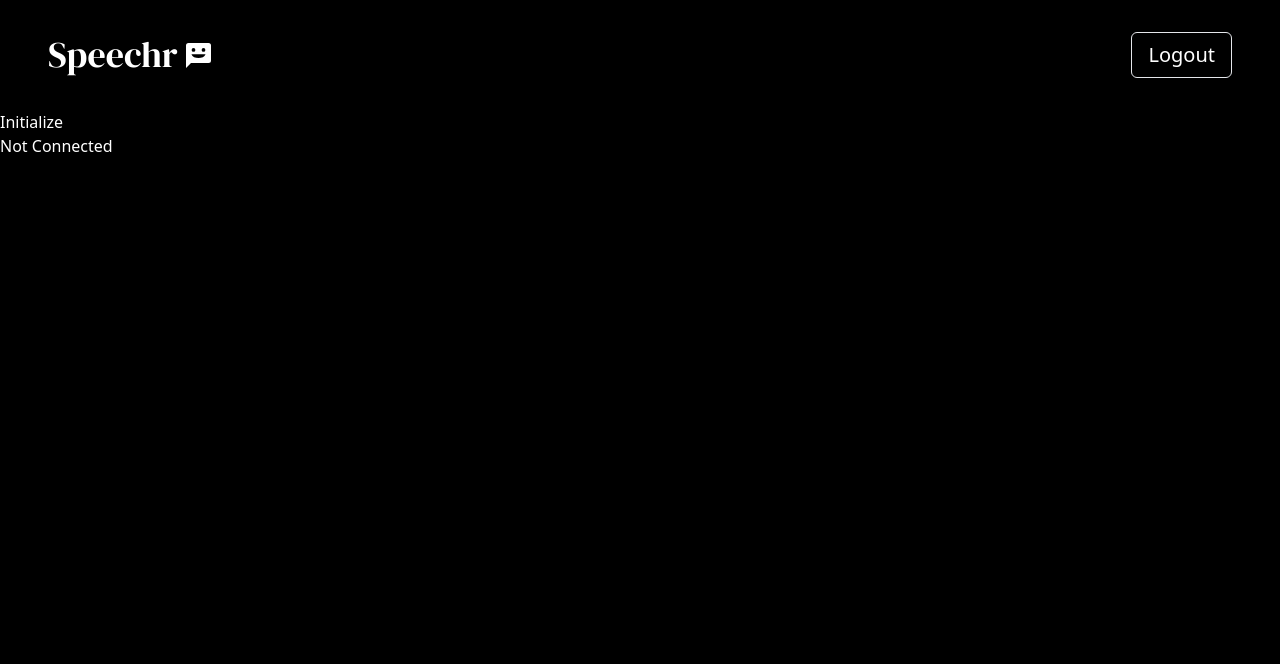
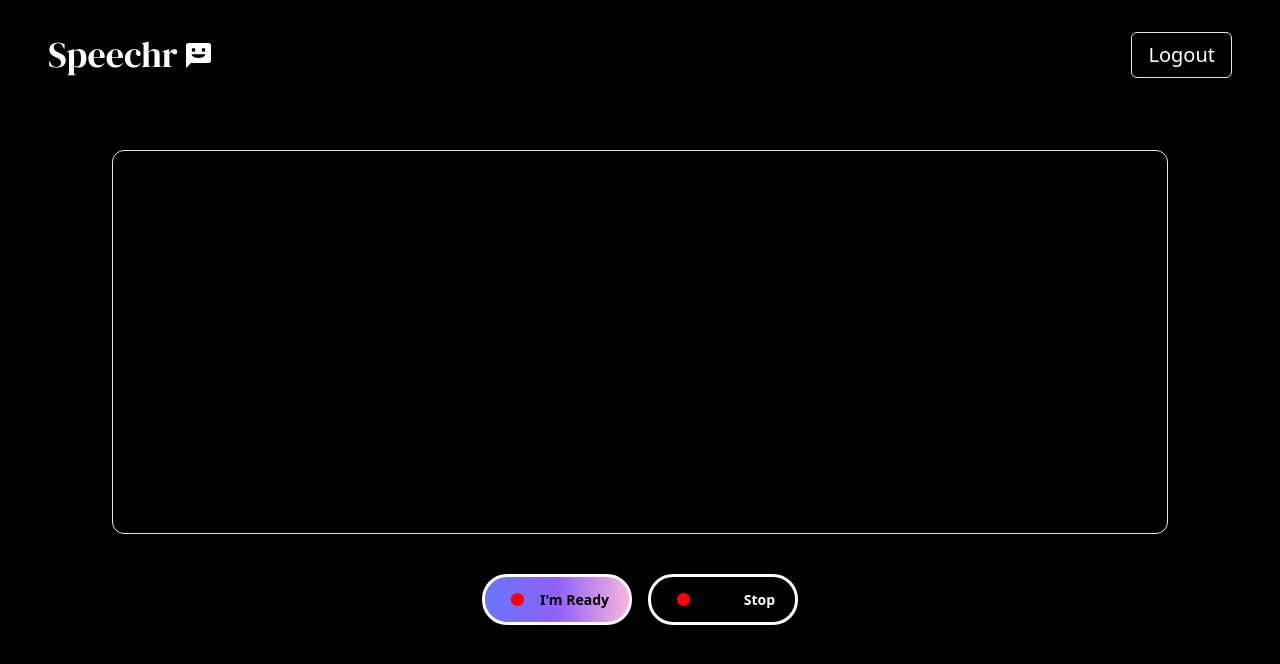
Before and after one commit to VelocirabbitTeam/SpeakEasy, a React app: page /play in a window 1280 px wide. Shown: the top 664 px of the page. Built offline with nearby package versions, Linux system fonts and the light colour scheme; sample sign-in values are in the browser's storage; what mic-recorder-to-mp3 would draw is missing.

Commit message:
websocket

```diff
--- a/client/components/Socket.jsx
+++ b/client/components/Socket.jsx
@@ -1,32 +1,46 @@
-import React, { useState } from 'react';
-
+import React, { useEffect, useState } from "react";
+import { Link } from "react-router-dom";
 
 export default function Socket() {
   const [initialized, setInitialized] = useState(false);
+  const [re, setRe] = useState(false);
+
+  const DEEPGRAM_API_KEY_2 = process.env.REACT_APP_DEEPGRAM_API_KEY_2;
+
+  let socket = "";
+  let mediaRecorder;
+  useEffect(() => {
+    console.log("re", re);
+  }, [re]);
 
   async function initialize() {
+    setRe(true);
+
+    // console.log('re', re)
+
     try {
+      //require to access microphone
       const stream = await navigator.mediaDevices.getUserMedia({ audio: true });
       console.log({ stream });
 
-      if (!MediaRecorder.isTypeSupported('audio/webm')) {
-        alert('Browser not supported');
+      if (!MediaRecorder.isTypeSupported("audio/webm")) {
+        alert("Browser not supported");
         return;
       }
 
-      const mediaRecorder = new MediaRecorder(stream, {
-        mimeType: 'audio/webm',
+      mediaRecorder = new MediaRecorder(stream, {
+        mimeType: "audio/webm",
       });
 
-      const socket = new WebSocket('wss://api.deepgram.com/v1/listen', [
-        'token',
-        process.env.DEEPGRAM_API_KEY_2
-        // 'b109ea30839e89a632eca68067176336a2486e4d',
+      //connect socket with deepgram
+      socket = new WebSocket("wss://api.deepgram.com/v1/listen", [
+        "token",
+        DEEPGRAM_API_KEY_2,
       ]);
 
       socket.onopen = () => {
-        console.log({ event: 'onopen' });
-        mediaRecorder.addEventListener('dataavailable', async (event) => {
+        console.log({ event: "onopen" });
+        mediaRecorder.addEventListener("dataavailable", async (event) => {
           if (event.data.size > 0 && socket.readyState === 1) {
             socket.send(event.data);
           }
@@ -35,34 +49,124 @@ export default function Socket() {
         setInitialized(true);
       };
 
+      //listen
       socket.onmessage = (message) => {
         const received = JSON.parse(message.data);
         const transcript = received.channel.alternatives[0].transcript;
         if (transcript && received.is_final) {
           console.log(transcript);
-          document.querySelector('#transcript').textContent += transcript + ' ';
+          document.querySelector("#transcript").textContent += transcript + " ";
         }
       };
 
       socket.onclose = () => {
-        console.log({ event: 'onclose' });
+        console.log({ event: "onclose" });
       };
 
       socket.onerror = (error) => {
-        console.log({ event: 'onerror', error });
+        console.log({ event: "onerror", error });
       };
+
+      function stopRecording() {
+        mediaRecorder.stop(); // Stop MediaRecorder
+        socket.close(); // Close WebSocket connection
+        setInitialized("");
+        console.log(initialized);
+        setRe(false);
+      }
+
+      // Add click event listener to stop button
+      document
+        .getElementById("stopButton")
+        .addEventListener("click", stopRecording);
     } catch (error) {
-      console.error('Error initializing:', error);
+      console.error("Error initializing:", error);
     }
   }
 
   return (
-    <div>
-      <button onClick={initialize} disabled={initialized}>
-        {initialized ? 'Initialized' : 'Initialize'}
-      </button>
-      <p id="status">{initialized ? 'Connected' : 'Not Connected'}</p>
-      <p id="transcript"></p>
+    <div className=" mx-28 mt-10">
+      {/* CONTENT  */}
+      <div className="border h-96 rounded-xl text-4xl overflow-scroll px-16 pt-8 leading-loose">
+        <p id="transcript">
+          {/* Your personal speaking coach. Practice anytime, get instant feedback,
+          and master your presentation professionalism. Your personal speaking
+          coach. Practice anytime, get instant feedback, and master your
+          presentation professionalism. Your personal speaking coach. Practice
+          anytime, get instant feedback, and master your presentation
+          professionalism. Your personal speaking coach. Practice anytime, get
+          instant feedback, and master your presentation professionalism. Your
+          personal speaking coach. Practice anytime, get instant feedback, and
+          master your presentation professionalism. Your personal speaking
+          coach. Practice anytime, get instant feedback, and master your
+          presentation professionalism. Your personal speaking coach. Practice
+          anytime, get instant feedback, and master your presentation
+          professionalism. */}
+        </p>
+      </div>
+
+      <div className="flex justify-center">
+        {/* <button
+          onClick={initialize}
+          disabled={initialized}
+          className="border px-8 py-4"
+        >
+          {initialized ? "Initialized" : "Initialize"}
+        </button> */}
+        <div className=" grid-cols-1 items-center mt-4 flex gap-4">
+          <button
+            onClick={initialize}
+            className={`mx-auto text-black font-bold bg-gradient-to-r from-indigo-500 via-purple-500 to-pink-300
+            hover:text-white
+            mt-6 record-btn`}
+          >
+            <svg
+              xmlns="http://www.w3.org/2000/svg"
+              width="200"
+              height="200"
+              viewBox="0 0 26 26"
+            >
+              <path
+                fill="currentColor"
+                d="M13 6.188a6.812 6.812 0 1 0 0 13.625a6.812 6.812 0 1 0 0-13.625z"
+              />
+            </svg>
+
+            <p>{`${re ? "Recording" : "I'm Ready"}`}</p>
+          </button>
+
+          <button
+            id="stopButton"
+            className={`mx-auto font-bold
+            mt-6 record-btn ${re && 'pulse-animation'}
+            }`}
+          >
+            <svg
+              xmlns="http://www.w3.org/2000/svg"
+              width="200"
+              height="200"
+              viewBox="0 0 26 26"
+            >
+              <path
+                fill="currentColor"
+                d="M13 6.188a6.812 6.812 0 1 0 0 13.625a6.812 6.812 0 1 0 0-13.625z"
+              />
+            </svg>
+
+            <p>Stop</p>
+          </button>
+
+          {/* <button
+            id="stopButton"
+            // onClick={initialize}
+            className=" left-6 border px-12 py-2"
+          >
+            Stop
+          </button> */}
+        </div>
+
+        {/* <p id="status">{initialized ? "Connected" : "Not Connected"}</p> */}
+      </div>
     </div>
   );
 }
--- a/client/containers/PlayContainer.jsx
+++ b/client/containers/PlayContainer.jsx
@@ -4,7 +4,7 @@ import Socket from '../components/Socket.jsx';
 
 const PlayContainer = () => {
   return (
-    <div className='bg-black h-100vh text-white'>
+    <div className='bg-black min-h-screen text-white'>
 
       <div className="grid grid-cols-2 py-8 px-12">
         <div className="col-span-1 flex items-center text-4xl">
--- a/client/containers/ResultContainer.jsx
+++ b/client/containers/ResultContainer.jsx
@@ -78,9 +78,9 @@ const ResultContainer = () => {
             className="w-full flex justify-center
           fixed bottom-0 right-0 z-20 py-6
           bg-white opacity-90
-          text-black
-          hover:text-white
-          hover:bg-gradient-to-r from-indigo-500 via-purple-500 to-pink-300"
+          text-white
+          hover:text-black font-bold text-2xl
+          bg-gradient-to-r from-indigo-300 via-purple-300 to-pink-300"
           >
             <Link to="/play">
               <button className="text-2xl">
--- a/client/stylesheets/styles.css
+++ b/client/stylesheets/styles.css
@@ -222,11 +222,11 @@ buttons {
 }
 
 
-.record-btn:hover {
+/* .record-btn:hover {
     background-color: lightpink;
     transition: .25s ease;
     color: white;
-}
+} */
 
 .record-btn > svg:hover {
     width: 25px;
--- a/package.json
+++ b/package.json
@@ -68,6 +68,7 @@
     "concurrently": "^6.4.0",
     "cross-env": "^6.0.3",
     "css-loader": "^5.1.2",
+    "dotenv-webpack": "^8.0.1",
     "file-loader": "^6.2.0",
     "html-webpack-plugin": "^5.5.0",
     "mini-css-extract-plugin": "^2.8.1",
--- a/webpack.config.js
+++ b/webpack.config.js
@@ -2,6 +2,7 @@
 const path = require("path");
 const HtmlWebpackPlugin = require("html-webpack-plugin");
 const MiniCssExtractPlugin = require("mini-css-extract-plugin");
+const Dotenv = require('dotenv-webpack');
 
 module.exports = {
   mode: process.env.NODE_ENV,
@@ -41,6 +42,7 @@ module.exports = {
   plugins: [
     new MiniCssExtractPlugin(),
     new HtmlWebpackPlugin({ title: "development", template: "./index.html" }),
+    new Dotenv()
   ],
 
   resolve: {
```
Also changed, not shown: 2 other files (tests, documents, lock files or other folders).
